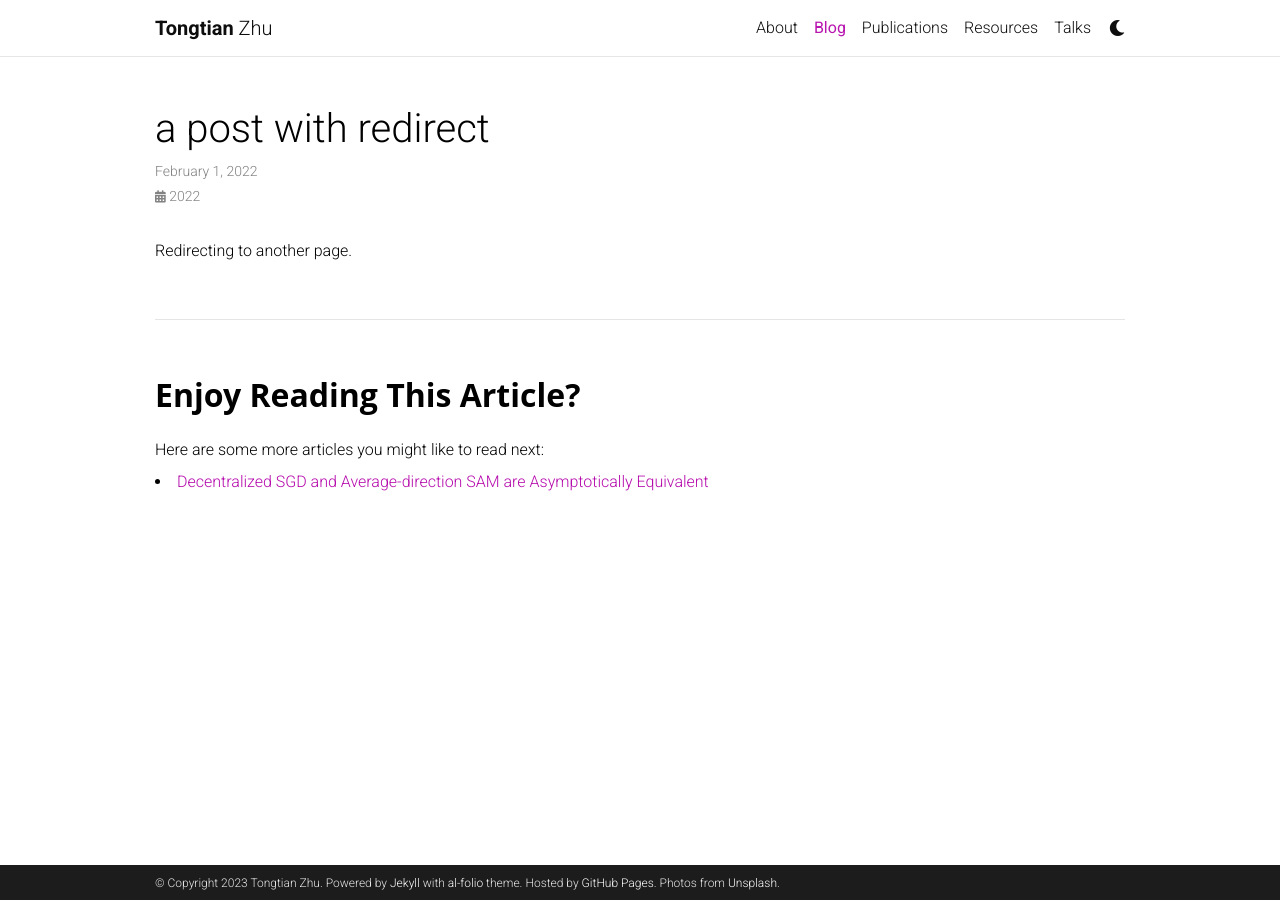
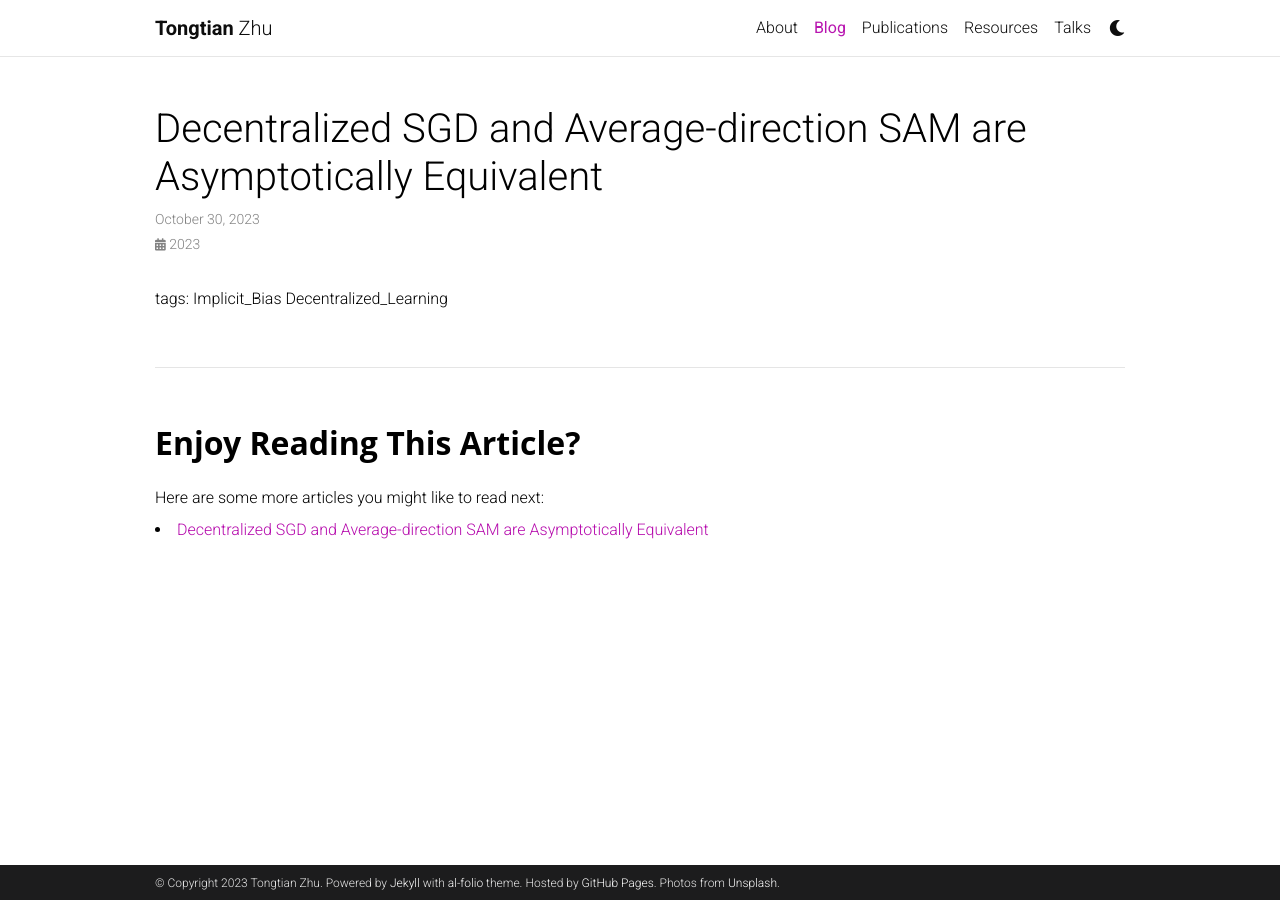
Before and after one commit to Raiden-Zhu/Raiden-Zhu.github.io, a Jekyll site: the page built from _posts/2022-02-01-redirect.md, in a window 1280 px wide. Built offline with Jekyll 4.4.1, drawn with Linux system fonts in a browser that asks for light colours; comment, search, counter and statistics services are not loaded; a style sheet for code colours, icons or effects is not loaded.

Commit message:
Update 2022-02-01-redirect.md

```diff
--- a/_posts/2022-02-01-redirect.md
+++ b/_posts/2022-02-01-redirect.md
@@ -1,9 +1,8 @@
 ---
 layout: post
-title: a post with redirect
-date: 2022-02-01 17:39:00
+title: Decentralized SGD and Average-direction SAM are Asymptotically Equivalent
+date: 2023-10-30
 description: you can also redirect to assets like pdf
 redirect: https://raiden-zhu.github.io/Decentralized-SGD-and-Average-direction-SAM-are-Asymptotically-Equivalent.github.io/
 ---
-
-Redirecting to another page.
+tags: Implicit_Bias Decentralized_Learning
```
